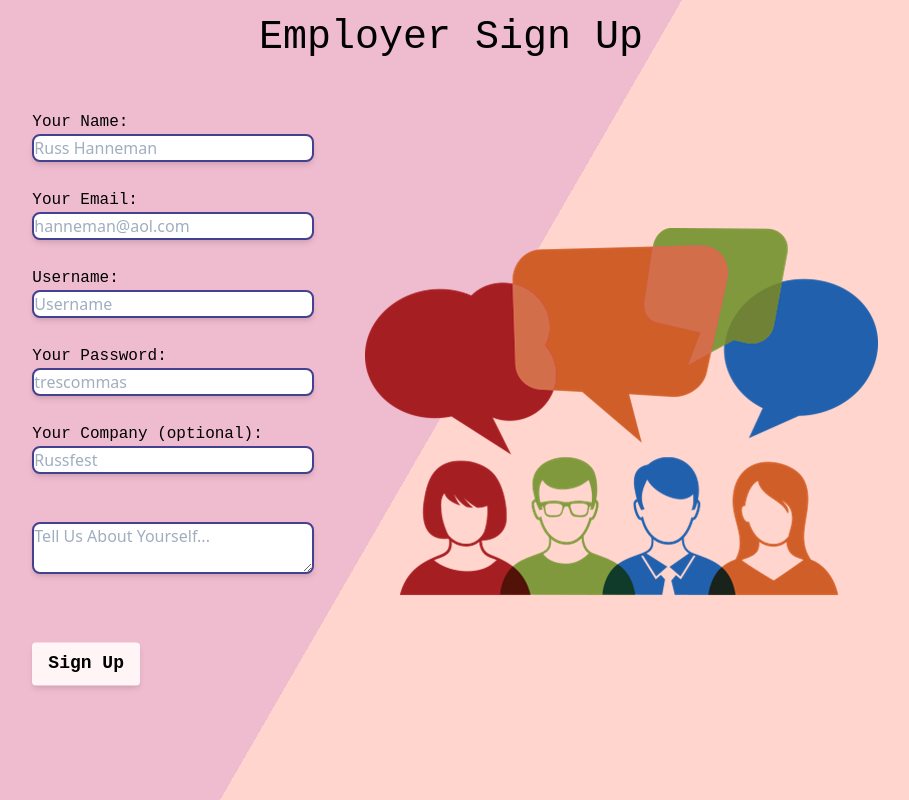
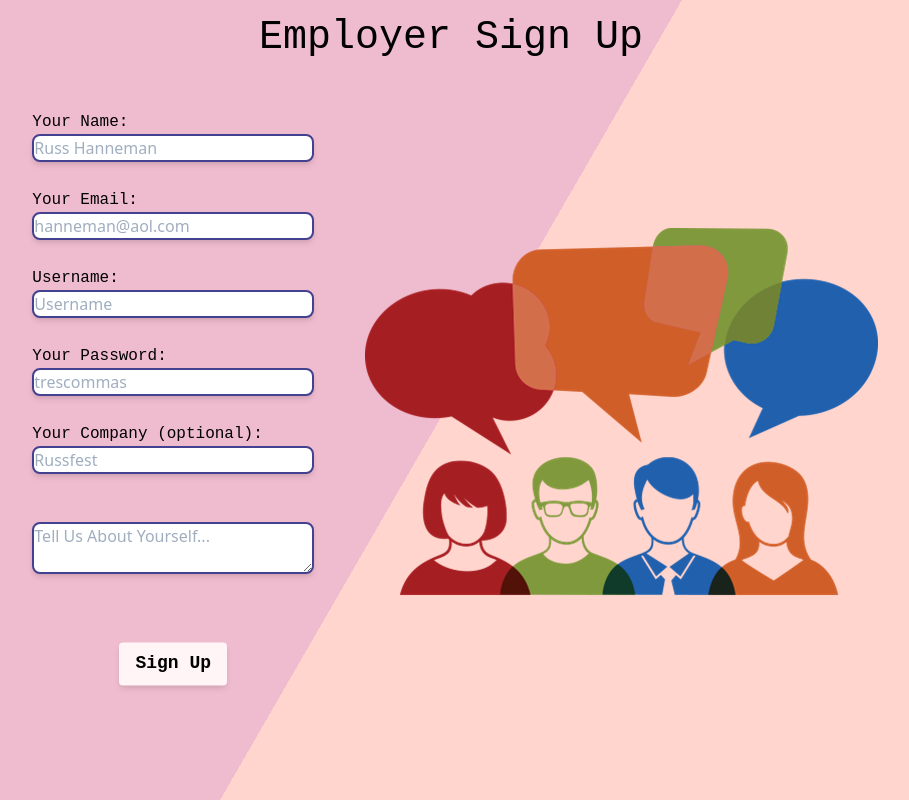
Before and after one commit to devDepot/devDepot, a React app: page /employer-signup in a window 1280 px wide. Shown: the whole page, without its empty margins (189-1098 px from the left). Built offline with nearby package versions, Linux system fonts and the light colour scheme; the HTML template or start-up script is replaced by a standard one.

Commit message:
fix employer signup and developer signup button positioning

```diff
--- a/client/components/DeveloperSignup.jsx
+++ b/client/components/DeveloperSignup.jsx
@@ -176,7 +176,7 @@ const DeveloperSignup = ({
               value={about}
             />
           </div>
-          <div className="text-center">
+          <div className="w-1/3 text-center">
             <button
               className="signup-submit-button bg-pink-100 text-black font-bold py-2 px-4 rounded text-lg shadow-md mt-16 mb-4 animate-bounce motion-reduce"
               onClick={registerDev}>
--- a/client/components/EmployerSignup.jsx
+++ b/client/components/EmployerSignup.jsx
@@ -159,7 +159,7 @@ const EmployerSignup = ({
               value={about}
             />
           </div>
-          <div>
+          <div className="w-1/3 text-center">
             <button
               className="signup-submit-button bg-pink-100 text-black font-bold py-2 px-4 rounded text-lg shadow-md mt-16 mb-4 animate-bounce motion-reduce"
               onClick={registerEmployer}>
```
